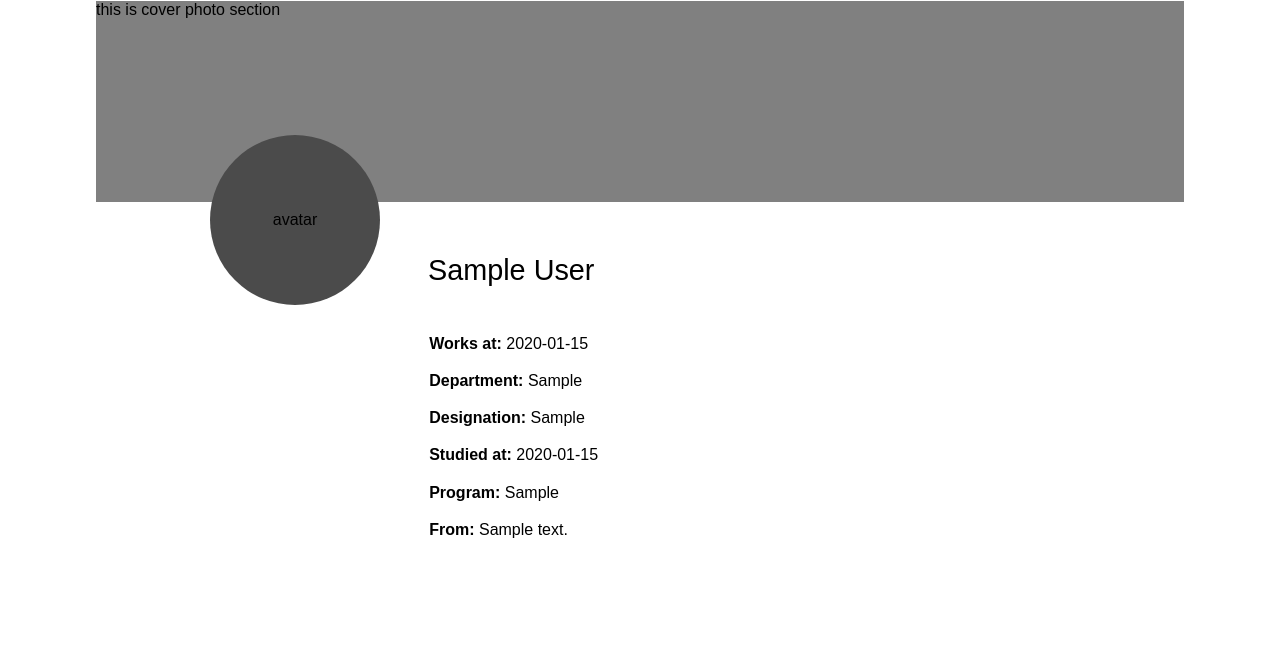
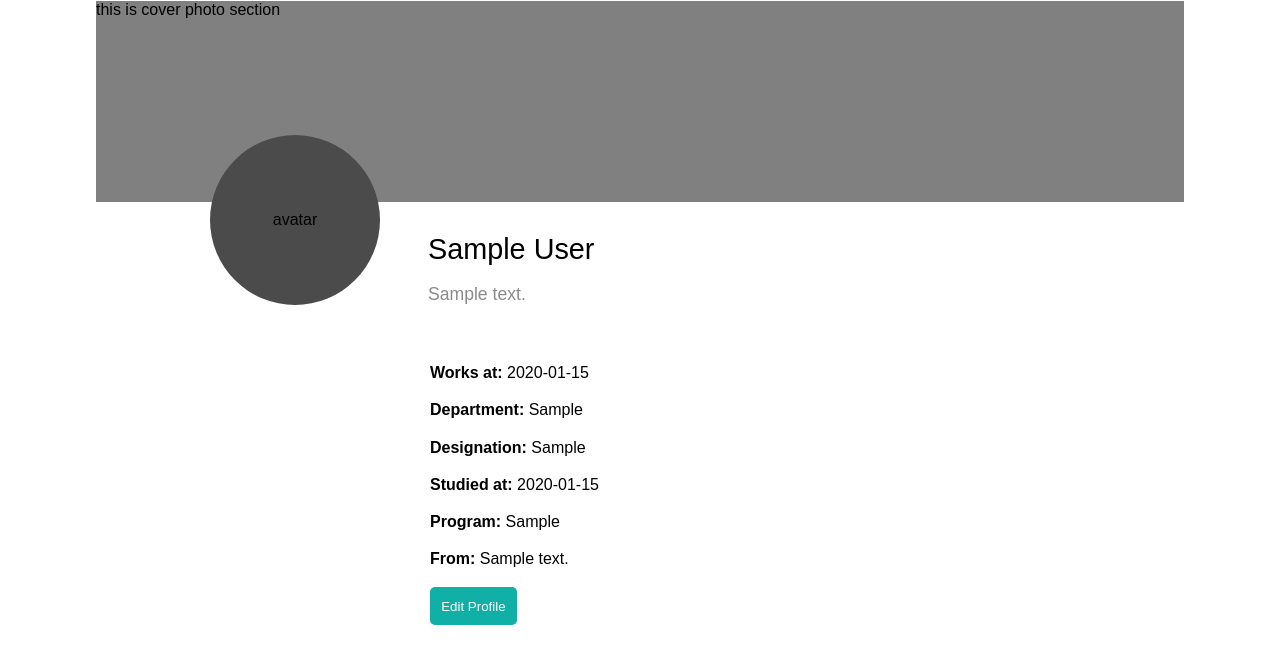
Before and after one commit to tanvirmahmud66/CSBox, a Django app: page /faculty/profile/ in a window 1280 px wide. Shown: the part 55-719 px from the top of the page. Run offline with Django 4.2, Linux system fonts and the light colour scheme; a user stored in the database is signed in; tables that the repository leaves empty hold one stand-in row (values such as "Sample post").

Commit message:
Teacher profile, home page, single post

```diff
--- a/csbox/main/admin.py
+++ b/csbox/main/admin.py
@@ -30,7 +30,7 @@ class VerificationView(admin.ModelAdmin):
 
 
 class TeacherProfileView(admin.ModelAdmin):
-    list_display = ('user', 'user_id', 'teacher_id', 'designation', 'department', 'works_at', 'bio', 'studied_at', 'program', 'address')
+    list_display = ('user', 'user_id', 'teacher_id', 'designation', 'department', 'works_at', 'bio', 'studied_at', 'program', 'address', 'profile_pic', 'cover_pic')
 
 
 class StudentProfileView(admin.ModelAdmin):
--- a/csbox/main/models.py
+++ b/csbox/main/models.py
@@ -96,6 +96,8 @@ class TeacherProfile(models.Model):
     studied_at = models.CharField(max_length=250, null=True, blank=True)
     program = models.CharField(max_length=250, null=True, blank=True)
     address = models.CharField(max_length=250, null=True, blank=True)
+    profile_pic = models.ImageField(upload_to='teacher_profilePic/', null=True, blank=True)
+    cover_pic = models.ImageField(upload_to='teacher_coverPic/', null=True, blank=True)
 
     class Meta:
         verbose_name = 'TeacherProfile'
--- a/csbox/main/urls.py
+++ b/csbox/main/urls.py
@@ -15,8 +15,8 @@ urlpatterns = [
     path('<str:username>/<str:student_id>/<int:dept_id>/<int:batch_id>/<int:section_id>/<str:token>/verified/', views.student_verified, name='student-verified'),
 
     path('home/', views.home, name='home'),
-    path('home/faculty/', views.teacher_home, name='teacher_home'),
-    path('home/student/', views.student_home, name='student_home'),
+    path('faculty/home/', views.teacher_home, name='teacher_home'),
+    path('student/home/', views.student_home, name='student_home'),
 
     # profile page
     path('check_profile/<int:user_id>/', views.check_profile, name='check_profile'),
--- a/csbox/main/views.py
+++ b/csbox/main/views.py
@@ -320,6 +320,17 @@ def check_profile(request, user_id):
 @login_required(login_url='signin')
 def teacher_profile(request):
     teacher_profile = TeacherProfile.objects.get(user=request.user)
+    if request.method=="POST":
+        bio = request.POST.get('bio')
+        studied_at = request.POST.get('studied_at')
+        program = request.POST.get('program')
+        address = request.POST.get('address')
+        teacher_profile.bio = bio
+        teacher_profile.program = program
+        teacher_profile.studied_at = studied_at
+        teacher_profile.address = address
+        teacher_profile.save()
+        return redirect('check_profile', request.user)
     return render(request, 'teacher/teacher_profile.html', {
         "teacher_profile": teacher_profile,
     })
--- a/csbox/static/css/teacher/teacher_profile.css
+++ b/csbox/static/css/teacher/teacher_profile.css
@@ -43,12 +43,95 @@
 .personal_info{
     width: 63%;
     position: absolute;
-    bottom: 187px;
-    left: 410px;
+    top: 400px;
+    left: 430px;
 }
 .each{
-    margin:1.2rem;
+    margin:1.2rem 0;
 }
 .bold{
     font-weight: bold;
 }
+.edit-btn{
+    padding:.7rem;
+    border-radius: 5px;
+    background-color: #10B0A7;
+    color: white;
+    border: none;
+    cursor: pointer;
+}
+
+.popupContainer {
+    display: none;
+    position: fixed;
+    top: 0;
+    left: 0;
+    width: 100%;
+    height: 100%;
+    z-index: 100;
+    background-color: rgba(0, 0, 0, 0.787);
+}
+
+.popupContent {
+    background-color: white;
+    width: 600px;
+    padding: 20px;
+    border-radius: 5px;
+    position: absolute;
+    top: 50%;
+    left: 50%;
+    transform: translate(-50%, -50%);
+    position: relative;
+}
+
+.popupContent .closeButton{
+    position: absolute;
+    top: -15px;
+    right: -15px;
+    width: 30px;
+    height: 30px;
+    border-radius: 50%;
+    background: white;
+    border: none;
+    box-shadow: 0 0 2px 2px rgb(36, 36, 36);
+    display: flex;
+    justify-content: center;
+    align-items: center;
+    transition: all .2s ease;
+}
+.popupContent .closeButton:hover{
+    background: red;
+    color: white;
+    cursor: pointer;
+}
+
+.form-group {
+    margin-bottom: 15px;
+  }
+
+  .form-group label {
+    display: block;
+    margin-bottom: 5px;
+    font-weight: bold;
+  }
+
+  .form-group input[type="text"],
+  .form-group input[type="image"] {
+    width: 100%;
+    padding: 8px;
+    border: 1px solid #ccc;
+    border-radius: 4px;
+  }
+
+  .form-group button[type="submit"] {
+    background-color: #10B0A7;
+    color: #fff;
+    padding: 10px 15px;
+    border: none;
+    border-radius: 4px;
+    cursor: pointer;
+  }
+
+  .form-group button[type="submit"]:hover {
+    background-color: #45a049;
+  }
--- /dev/null
+++ b/csbox/static/javascript/teacher/teacher_profile.js
@@ -0,0 +1,7 @@
+document.getElementById("popupButton").addEventListener("click", function() {
+    document.getElementById("popupContainer").style.display = "block";
+});
+
+document.getElementById("closeButton").addEventListener("click", function() {
+    document.getElementById("popupContainer").style.display = "none";
+});
--- a/csbox/templates/teacher/teacher_profile.html
+++ b/csbox/templates/teacher/teacher_profile.html
@@ -22,17 +22,61 @@
             <div class="profile_avatar">avatar</div>
             <div class="profile_naming">
                 <h3>{{teacher_profile.user.first_name}} {{teacher_profile.user.last_name}}</h3>
-                <p>{{teacher.bio}}</p>
+                {%if teacher_profile.bio%}
+                <p>{{teacher_profile.bio}}</p>
+                {%endif%}
             </div>
         </div>
         <div class="personal_info">
             <p class="each"><span class="bold">Works at: </span>{{teacher_profile.works_at}}</p>
             <p class="each"><span class="bold">Department: </span>{{teacher_profile.department}}</p>
             <p class="each"><span class="bold">Designation: </span>{{teacher_profile.designation}}</p>
+            {%if teacher_profile.studied_at%}
             <p class="each"><span class="bold">Studied at: </span>{{teacher_profile.studied_at}}</p>
+            {%endif%}
+            {%if teacher_profile.program%}
             <p class="each"><span class="bold">Program: </span>{{teacher_profile.program}}</p>
+            {%endif%}
+            {%if teacher_profile.address%}
             <p class="each"><span class="bold">From: </span>{{teacher_profile.address}}</p>
+            {%endif%}
+            <button class="edit-btn" id="popupButton">Edit Profile</button>
+        </div>
+    </div>
+    <!-- Popup Form section -->
+    <div class="popupContainer" id="popupContainer">
+        <div class="popupContent" id="popupContent">
+            <form method="POST">
+                {%csrf_token%}
+                <div class="form-group">
+                  <input type="text" id="bio" name="bio" placeholder="Bio" {%if teacher_profile.bio%} value="{{teacher_profile.bio}}" {%endif%}>
+                </div>
+                <div class="form-group">
+                  <input type="text" id="studied_at" name="studied_at" placeholder="Studied At" {%if teacher_profile.studied_at%} value="{{teacher_profile.studied_at}}" {%endif%}>
+                </div>
+                <div class="form-group">
+                    <input type="text" id="program" name="program" placeholder="Program" {%if teacher_profile.program%} value="{{teacher_profile.program}}" {%endif%}>
+                </div>
+                <div class="form-group">
+                    <input type="text" id="address" name="address" placeholder="From" {%if teacher_profile.address%} value="{{teacher_profile.address}}" {%endif%}>
+                </div>
+                <div class="form-group">
+                    <label for="image1">Select Porfile Picture:</label>
+                    <input type="file" id="image1" name="image1" alt="profile pic">
+                  </div>
+                  <div class="form-group">
+                    <label for="image2">Set a Cover photo:</label>
+                    <input type="file" id="image2" name="image2" alt="cover pic">
+                  </div>
+                <div class="form-group">
+                  <button type="submit">Save</button>
+                </div>
+              </form>
+            <button id="closeButton" class="closeButton"><i class="fas fa-times"></i></button>
         </div>
     </div>
 
 {%endblock content%}
+{%block downscript%}
+    <script src="{%static 'javascript/teacher/teacher_profile.js'%}"></script>
+{%endblock downscript%}
```
Also changed, not shown: csbox/main/migrations/0024_teacherprofile_cover_pic_teacherprofile_profile_pic.py (added).
